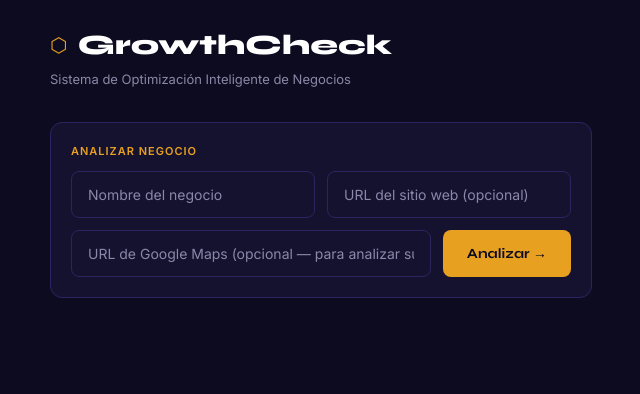
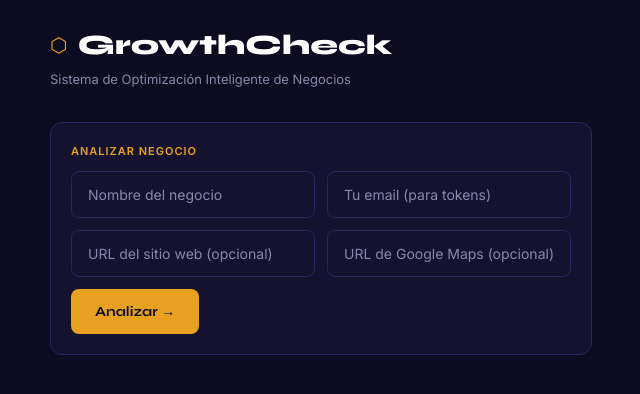
Before and after one commit to iagrowthcheck-crypto/growthcheck-dashboard, a Next.js app: page / in a window 1280 px wide. Shown: the top 394 px of the page, without its empty margins (319-959 px from the left). Built offline with nearby package versions, Linux system fonts and the light colour scheme.

Commit message:
dashboard completo con tokens

```diff
--- a/app/page.tsx
+++ b/app/page.tsx
@@ -7,6 +7,8 @@ export default function Home() {
   const [negocio, setNegocio] = useState('')
   const [url, setUrl] = useState('')
   const [mapsUrl, setMapsUrl] = useState('')
+  const [email, setEmail] = useState('')
+  const [tokens, setTokens] = useState<any>(null)
   const [datos, setDatos] = useState<any>(null)
   const [infra, setInfra] = useState<any>(null)
   const [historial, setHistorial] = useState<any[]>([])
@@ -21,9 +23,18 @@ export default function Home() {
     if (!negocio) return
     setCargando(true)
     try {
-      const nombreFinal = negocio
+      if (email) {
+        const tokRes = await fetch(`${API}/cliente/tokens?email=${email}`)
+        const tokData = await tokRes.json()
+        setTokens(tokData)
+        if (!tokData.ok || tokData.tokens_disponibles < 1) {
+          alert('Sin tokens disponibles. Recarga tu plan.')
+          setCargando(false)
+          return
+        }
+      }
       const [repRes, dominioRes, sslRes, velRes, histRes] = await Promise.all([
-        fetch(`${API}/analisis/${nombreFinal}`),
+        fetch(`${API}/analisis/${negocio}${email ? `?email=${email}` : ''}`),
         fetch(`${API}/dominio/${negocio}`),
         fetch(`${API}/ssl/${negocio}`),
         url ? fetch(`${API}/velocidad?url=${url}`) : Promise.resolve(null),
@@ -37,6 +48,11 @@ export default function Home() {
       setDatos({ ...rep, fecha_analisis: new Date().toISOString() })
       setInfra({ dominio, ssl, velocidad: vel, fecha_analisis: new Date().toISOString() })
       setHistorial(hist)
+      if (email) {
+        const tokRes2 = await fetch(`${API}/cliente/tokens?email=${email}`)
+        const tokData2 = await tokRes2.json()
+        setTokens(tokData2)
+      }
     } catch (e) {
       console.error(e)
     }
@@ -50,10 +66,15 @@ export default function Home() {
       const res = await fetch(`${API}/consultor`, {
         method: 'POST',
         headers: { 'Content-Type': 'application/json' },
-        body: JSON.stringify({ problema, negocio: negocio || 'mi negocio' })
+        body: JSON.stringify({ problema, negocio: negocio || 'mi negocio', email })
       })
       const data = await res.json()
       setConsultorResp(data)
+      if (email) {
+        const tokRes = await fetch(`${API}/cliente/tokens?email=${email}`)
+        const tokData = await tokRes.json()
+        setTokens(tokData)
+      }
     } catch (e) {
       console.error(e)
     }
@@ -150,6 +171,8 @@ growthcheck.ink
         .alert-critical { background: rgba(220,38,38,0.15); border: 1px solid rgba(220,38,38,0.4); border-radius: 12px; padding: 16px; }
         .badge-alta { background: #E8A020; color: #0D0B1F; font-size: 10px; font-weight: 700; padding: 3px 10px; border-radius: 20px; font-family: 'Syne', sans-serif; }
         .badge-media { background: #2A2560; color: #8B87A8; font-size: 10px; font-weight: 700; padding: 3px 10px; border-radius: 20px; }
+        .token-bar { background: #2A2560; border-radius: 4px; height: 4px; width: 100%; margin-top: 4px; }
+        .token-fill { height: 100%; border-radius: 4px; background: #E8A020; transition: width 0.3s; }
         .grid-3 { display: grid; grid-template-columns: repeat(3, 1fr); gap: 12px; }
         .grid-2 { display: grid; grid-template-columns: repeat(2, 1fr); gap: 12px; }
         @media (max-width: 640px) { .grid-3 { grid-template-columns: 1fr; } .grid-2 { grid-template-columns: 1fr; } }
@@ -158,12 +181,26 @@ growthcheck.ink
       <main style={{ minHeight: '100vh', background: '#0D0B1F', padding: '24px 16px', maxWidth: 900, margin: '0 auto' }}>
 
         {/* Header */}
-        <div style={{ marginBottom: 32 }}>
+        <div style={{ marginBottom: 32, display: 'flex', justifyContent: 'space-between', alignItems: 'flex-start' }}>
+          <div>
             <div style={{ display: 'flex', alignItems: 'center', gap: 10, marginBottom: 4 }}>
               <span style={{ color: '#E8A020', fontSize: 20 }}>⬡</span>
               <h1 className="syne" style={{ fontSize: 28, fontWeight: 800, color: '#fff' }}>GrowthCheck</h1>
             </div>
             <p className="text-muted" style={{ fontSize: 13 }}>Sistema de Optimización Inteligente de Negocios</p>
+          </div>
+          {tokens && tokens.ok && (
+            <div className="card" style={{ padding: '12px 16px', minWidth: 160 }}>
+              <span className="label" style={{ display: 'block', marginBottom: 6 }}>Tokens</span>
+              <div style={{ display: 'flex', justifyContent: 'space-between', alignItems: 'center' }}>
+                <span className="syne" style={{ fontSize: 22, fontWeight: 800, color: tokens.tokens_disponibles > 20 ? '#E8A020' : '#EF4444' }}>{tokens.tokens_disponibles}</span>
+                <span className="text-small">/ 100</span>
+              </div>
+              <div className="token-bar">
+                <div className="token-fill" style={{ width: `${tokens.tokens_disponibles}%`, background: tokens.tokens_disponibles > 20 ? '#E8A020' : '#EF4444' }}></div>
+              </div>
+            </div>
+          )}
         </div>
 
         {/* Buscador */}
@@ -171,14 +208,15 @@ growthcheck.ink
           <span className="label" style={{ display: 'block', marginBottom: 12 }}>Analizar negocio</span>
           <div style={{ display: 'grid', gridTemplateColumns: '1fr 1fr', gap: 12, marginBottom: 12 }}>
             <input className="input-field" type="text" placeholder="Nombre del negocio" value={negocio} onChange={(e) => setNegocio(e.target.value)} />
+            <input className="input-field" type="email" placeholder="Tu email (para tokens)" value={email} onChange={(e) => setEmail(e.target.value)} />
+          </div>
+          <div style={{ display: 'grid', gridTemplateColumns: '1fr 1fr', gap: 12, marginBottom: 12 }}>
             <input className="input-field" type="text" placeholder="URL del sitio web (opcional)" value={url} onChange={(e) => setUrl(e.target.value)} />
+            <input className="input-field" type="text" placeholder="URL de Google Maps (opcional)" value={mapsUrl} onChange={(e) => setMapsUrl(e.target.value)} />
           </div>
-          <div style={{ display: 'grid', gridTemplateColumns: '1fr auto', gap: 12 }}>
-            <input className="input-field" type="text" placeholder="URL de Google Maps (opcional — para analizar sucursal específica)" value={mapsUrl} onChange={(e) => setMapsUrl(e.target.value)} />
-            <button className="btn-primary" onClick={analizar} disabled={cargando} style={{ whiteSpace: 'nowrap' }}>
+          <button className="btn-primary" onClick={analizar} disabled={cargando}>
             {cargando ? 'Analizando...' : 'Analizar →'}
           </button>
-          </div>
         </div>
 
         {(datos || infra) && (
@@ -305,7 +343,6 @@ growthcheck.ink
                     <p style={{ fontSize: 13, color: '#E8A020', fontWeight: 600, lineHeight: 1.6 }}>{diag.impacto_economico}</p>
                   </div>
                 </div>
-
                 {checklist && (
                   <div className="card">
                     <span className="label" style={{ display: 'block', marginBottom: 12 }}>✅ Checklist del equipo</span>
@@ -397,21 +434,14 @@ growthcheck.ink
               <div style={{ display: 'flex', flexDirection: 'column', gap: 16 }}>
                 <div className="card">
                   <span className="label" style={{ display: 'block', marginBottom: 8 }}>🤖 Consultor Virtual GrowthCheck</span>
-                  <p className="text-small" style={{ marginBottom: 16, lineHeight: 1.6 }}>Describe el problema que enfrenta tu negocio y la IA te dará un diagnóstico con acciones concretas.</p>
-                  <textarea
-                    className="textarea-field"
-                    placeholder="Ej: Mis clientes se quejan de que el tiempo de espera es muy largo y perdemos clientes en hora pico..."
-                    value={problema}
-                    onChange={(e) => setProblema(e.target.value)}
-                    style={{ marginBottom: 12 }}
-                  />
+                  <p className="text-small" style={{ marginBottom: 16, lineHeight: 1.6 }}>Describe el problema que enfrenta tu negocio. Consume 1 token por consulta.</p>
+                  <textarea className="textarea-field" placeholder="Ej: Mis clientes se quejan de que el tiempo de espera es muy largo..." value={problema} onChange={(e) => setProblema(e.target.value)} style={{ marginBottom: 12 }} />
                   <button className="btn-primary" onClick={consultarIA} disabled={consultorCargando || !problema}>
                     {consultorCargando ? 'Analizando problema...' : 'Consultar IA →'}
                   </button>
                 </div>
 
                 {consultorResp && (
-                  <>
                   <div className="card">
                     <div style={{ display: 'flex', justifyContent: 'space-between', alignItems: 'center', marginBottom: 16 }}>
                       <span className="label">Resultado del análisis</span>
@@ -420,17 +450,14 @@ growthcheck.ink
                         <button className="btn-outline" onClick={descargarPDF}>⬇ Descargar</button>
                       </div>
                     </div>
-
                     <div style={{ marginBottom: 16 }}>
                       <span className="label" style={{ display: 'block', marginBottom: 6 }}>Diagnóstico</span>
                       <p style={{ fontSize: 13, color: '#fff', lineHeight: 1.7 }}>{consultorResp.diagnostico}</p>
                     </div>
-
                     <div style={{ marginBottom: 16 }}>
                       <span className="label" style={{ display: 'block', marginBottom: 6 }}>Causa probable</span>
                       <p style={{ fontSize: 13, color: '#fff', lineHeight: 1.7 }}>{consultorResp.causa_probable}</p>
                     </div>
-
                     <div style={{ marginBottom: 16 }}>
                       <span className="label" style={{ display: 'block', marginBottom: 8 }}>Acciones concretas</span>
                       <ol style={{ listStyle: 'none', display: 'flex', flexDirection: 'column', gap: 8 }}>
@@ -441,7 +468,6 @@ growthcheck.ink
                         ))}
                       </ol>
                     </div>
-
                     <div style={{ marginBottom: 12 }}>
                       <span className="label" style={{ display: 'block', marginBottom: 8 }}>Checklist de verificación</span>
                       <ul style={{ listStyle: 'none', display: 'flex', flexDirection: 'column', gap: 8 }}>
@@ -452,12 +478,13 @@ growthcheck.ink
                         ))}
                       </ul>
                     </div>
-
-                      <div style={{ borderTop: '1px solid #2A2560', paddingTop: 12, display: 'flex', gap: 16 }}>
+                    <div style={{ borderTop: '1px solid #2A2560', paddingTop: 12 }}>
                       <p className="text-small">⏱ Tiempo estimado: <span style={{ color: '#fff' }}>{consultorResp.tiempo_estimado}</span></p>
+                      {consultorResp.tokens_restantes !== undefined && (
+                        <p className="text-small" style={{ marginTop: 4 }}>⬡ Tokens restantes: <span style={{ color: '#E8A020' }}>{consultorResp.tokens_restantes}</span></p>
+                      )}
                     </div>
                   </div>
-                  </>
                 )}
               </div>
             )}
```
Lines whose indentation alone changed are shown as unchanged.
